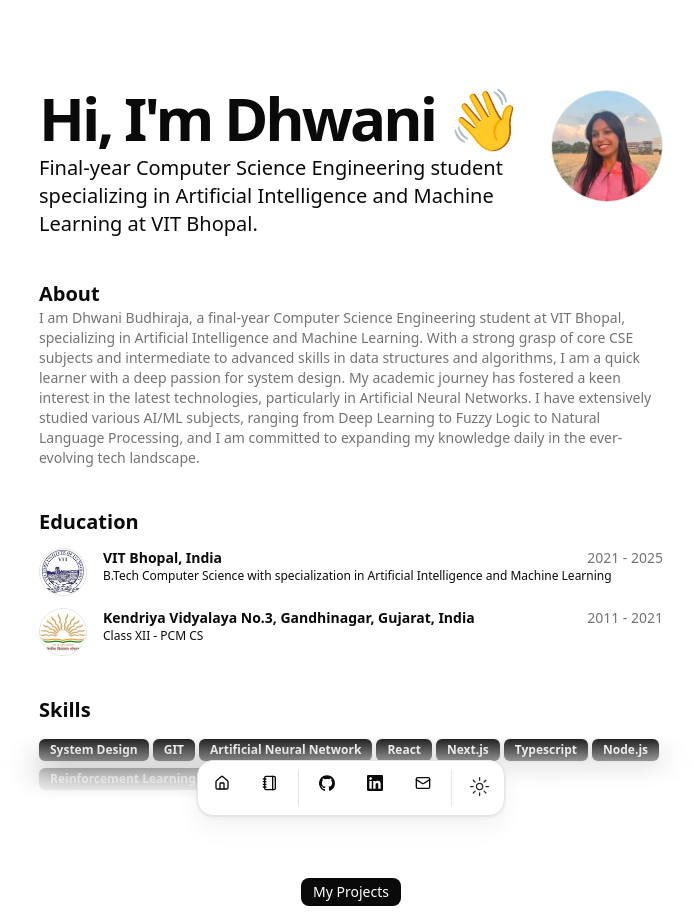
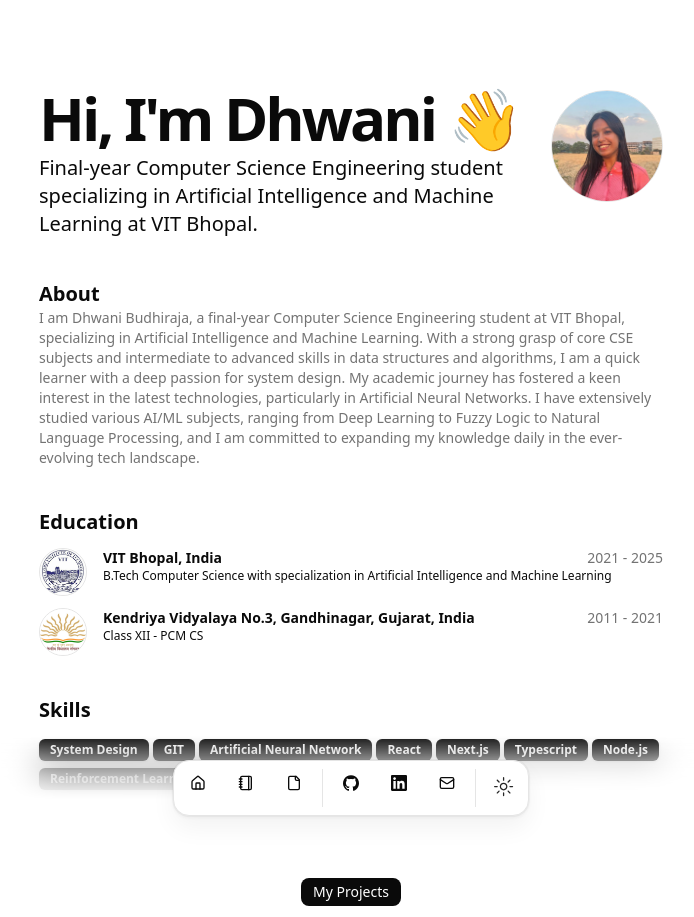
Before and after one commit to dhwanibudhiraja04/DB-PortfolioWebsite, a Next.js app: page / in a window 1280 px wide. Shown: the top 917 px of the page, without its empty margins (289-983 px from the left). Built offline with nearby package versions, Linux system fonts and the light colour scheme.

Commit message:
adding docker icon for resume

```diff
--- a/src/data/resume.tsx
+++ b/src/data/resume.tsx
@@ -1,5 +1,5 @@
 import { Icons } from "../../icons";
-import { HomeIcon, icons , NotebookIcon} from "lucide-react";
+import { HomeIcon, icons , NotebookIcon, File} from "lucide-react";
 
 export const DATA = {
   name: "Dhwani Budhiraja",
@@ -26,6 +26,7 @@
   ],
   navbar: [{ href: "/", icon: HomeIcon, label: "Home" },
     { href: "https://www.techwithsd.com", icon: NotebookIcon, label: "Blog" },
+    { href: "https://www.dhwanibudhiraja.com/resume", icon: File, label: "Resume" }
   ],
   contact: {
     email: "dhwanibudhiraja2004@gmail.com",
```
Also changed, not shown: vercel.json.
